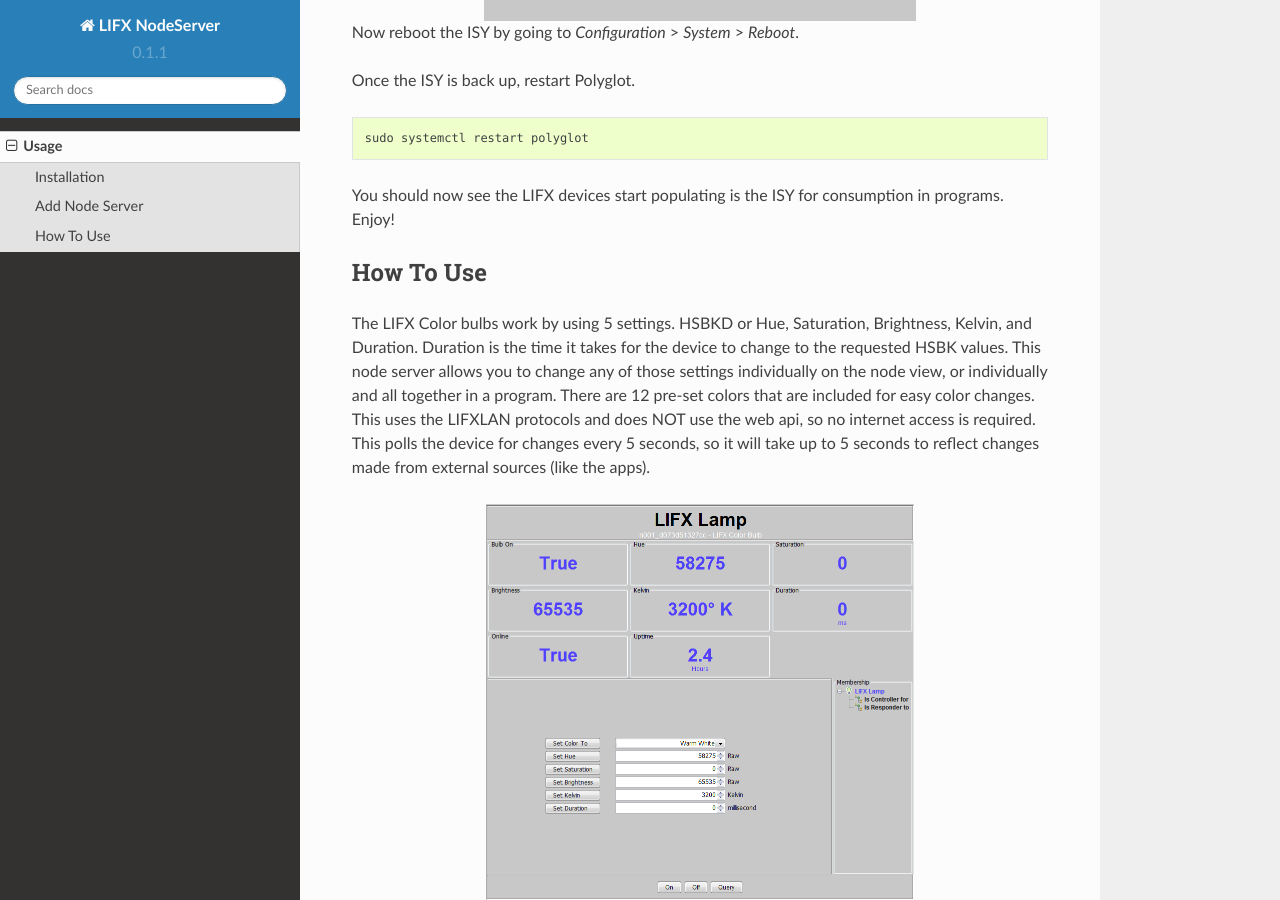
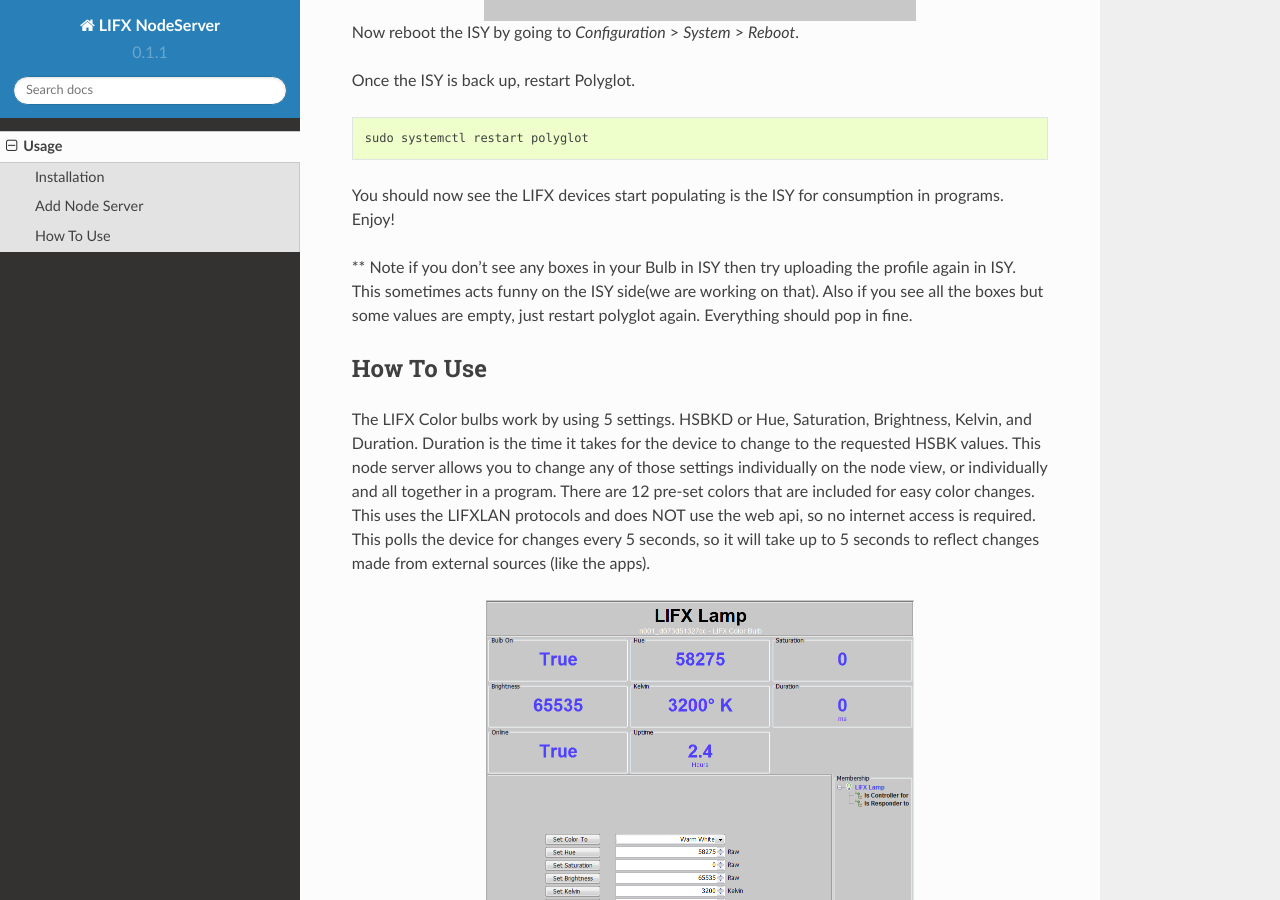
Before and after one commit to Einstein42/lifx-nodeserver, a Sphinx documentation site: the page built from docs/usage.rst, in a window 1280 px wide and 900 px high, scrolled down 2460 px. Built offline with Sphinx 7.4.7 and the Read the Docs theme 2.0.0, drawn with Linux system fonts in a browser that asks for light colours.

Commit message:
updated doc

```diff
--- a/docs/usage.rst
+++ b/docs/usage.rst
@@ -75,6 +75,10 @@
 
 You should now see the LIFX devices start populating is the ISY for consumption in programs. Enjoy!
 
+** Note if you don't see any boxes in your Bulb in ISY then try uploading the profile again in ISY. This sometimes
+acts funny on the ISY side(we are working on that). Also if you see all the boxes but some values are empty, just
+restart polyglot again. Everything should pop in fine.
+
 How To Use
 ~~~~~~~~~~
 
```
